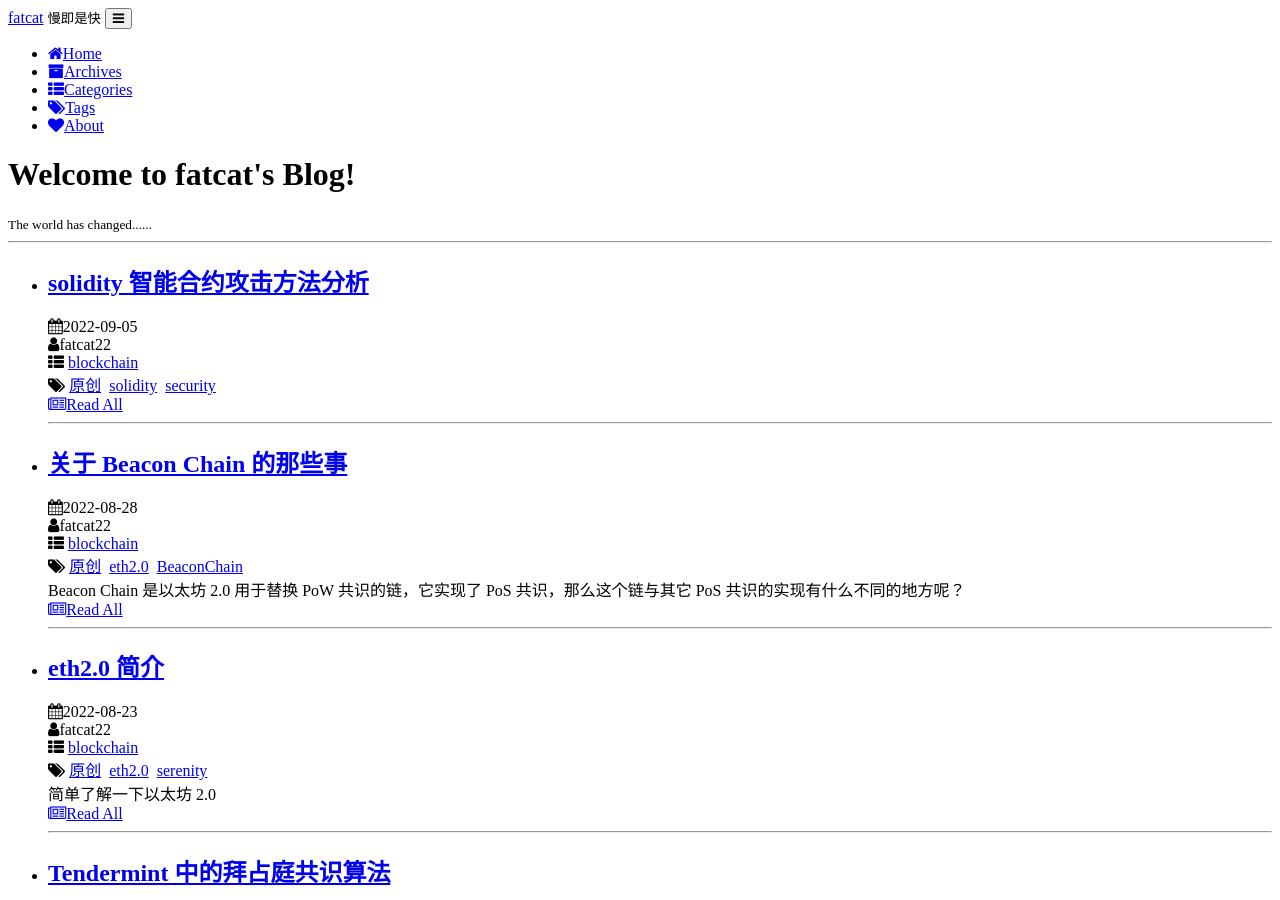
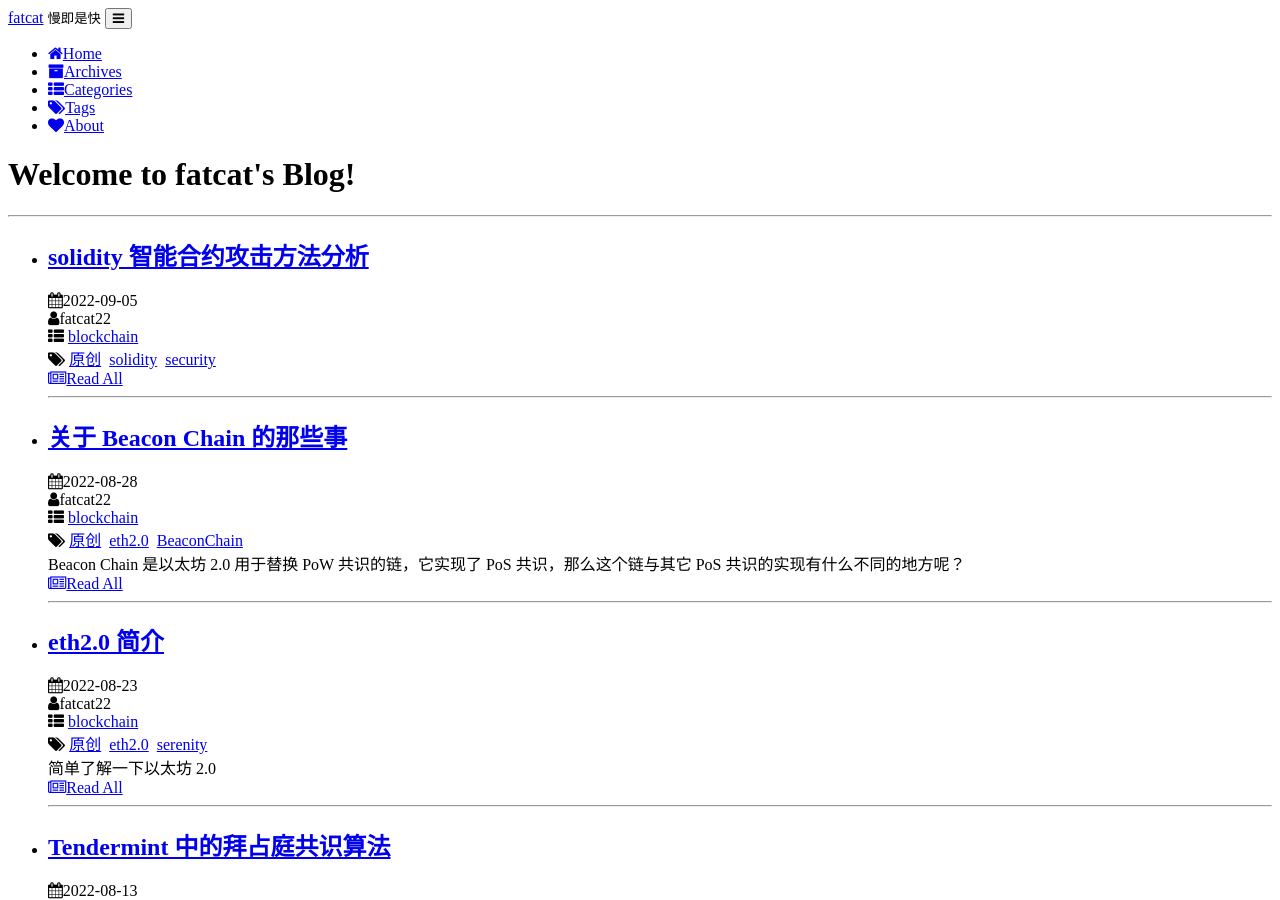
Before and after one commit to fatcat22/fatcat22.github.io, a Jekyll site: the page built from index.html, in a window 1280 px wide and 900 px high. Built offline with Jekyll 4.4.1, drawn with Linux system fonts in a browser that asks for light colours; the list of posts is cut into pages by our own code; comment, search, counter and statistics services are not loaded; a style sheet for code colours, icons or effects is not loaded.

Commit message:
remove small words

```diff
--- a/index.html
+++ b/index.html
@@ -5,7 +5,7 @@ layout: default
 <div class="page clearfix" index>
     <div class="left">
         <h1>Welcome to fatcat's Blog!</h1>
-        <small>The world has changed......</small>
+		<!-- <small>The world has changed......</small> -->
         <hr>
         <ul>
             {% for post in paginator.posts %}
```
